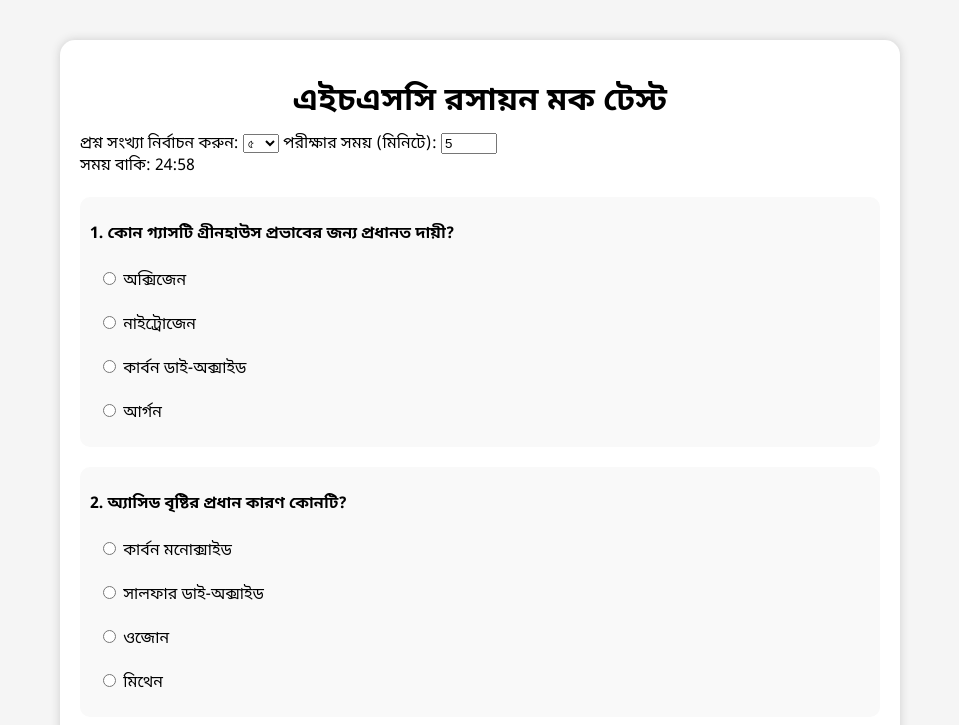
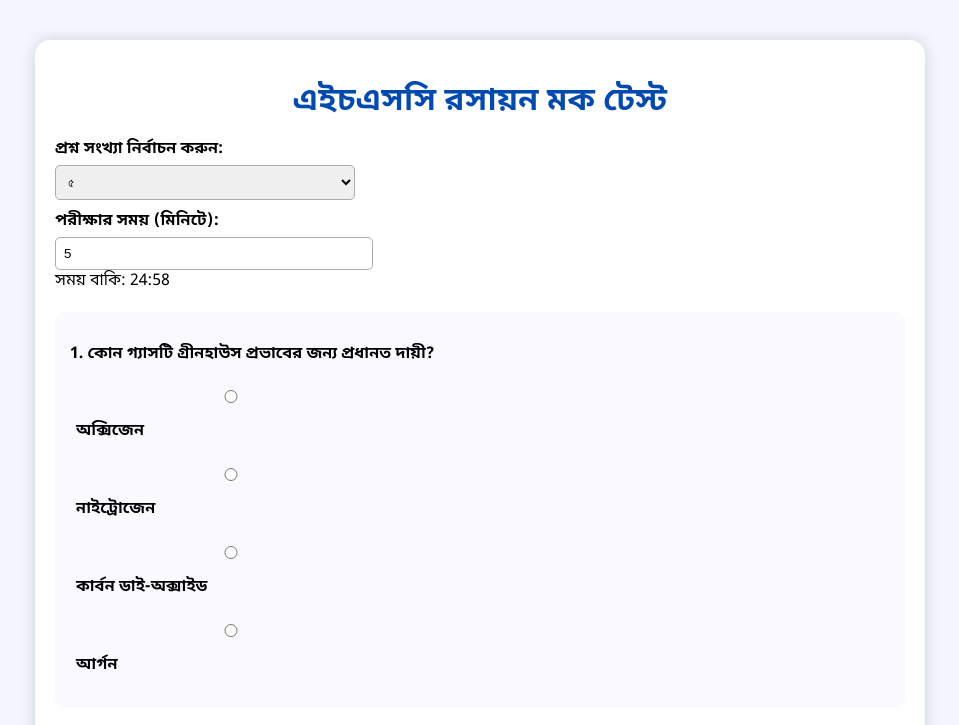
Before and after one commit to badhonkumarjoy14-debug/Mocktester, a plain HTML site: page index.html in a window 1280 px wide. Both pictures are taken after a click on the button "পরীক্ষা শুরু করুন". Shown: the top 725 px of the page, without its empty margins (160-1119 px from the left). Drawn offline with Linux system fonts and the light colour scheme.

```diff
--- a/style.css
+++ b/style.css
@@ -1,53 +1,36 @@
 body {
   font-family: "Noto Sans Bengali", Arial, sans-serif;
-  background: #f5f5f5;
-  text-align: center;
+  background: #f3f6ff;
 }
 
 .container {
   margin: 40px auto;
-  width: 90%;
-  max-width: 800px;
+  width: 95%;
+  max-width: 850px;
   background: #fff;
   padding: 20px;
   border-radius: 15px;
-  box-shadow: 0 0 10px #ccc;
-  text-align: left;
+  box-shadow: 0 0 15px rgba(0,0,0,0.15);
 }
 
 h1 {
   text-align: center;
-  margin-bottom: 10px;
+  margin-bottom: 15px;
+  color: #004aad;
 }
 
-.hidden {
-  display: none;
+label {
+  display: block;
+  margin: 10px 0 5px;
+  font-weight: bold;
 }
 
-.question {
-  margin: 20px 0;
-  padding: 10px;
-  border-radius: 10px;
-  background: #f9f9f9;
-}
-
-.option {
-  margin: 5px 0;
+select, input {
   padding: 8px;
+  border: 1px solid #aaa;
   border-radius: 5px;
-  transition: background 0.2s;
-}
-
-.option label {
-  cursor: pointer;
-}
-
-.correct {
-  background-color: #c8f7c5;
-}
-
-.wrong {
-  background-color: #f7c5c5;
+  width: 100%;
+  max-width: 300px;
 }
 
 button {
@@ -57,10 +40,37 @@
   background: #007bff;
   color: #fff;
   border: none;
-  border-radius: 5px;
+  border-radius: 8px;
   cursor: pointer;
 }
 
 button:hover {
   background: #0056b3;
 }
+
+.hidden { display: none; }
+
+.question {
+  margin: 20px 0;
+  padding: 15px;
+  border-radius: 10px;
+  background: #f9f9ff;
+}
+
+.option {
+  margin: 6px 0;
+  padding: 6px;
+  border-radius: 5px;
+}
+
+.option.correct { background-color: #c7f7c3; }
+.option.wrong { background-color: #f7c3c3; }
+
+.explanation {
+  font-size: 0.9em;
+  background: #eef4ff;
+  padding: 8px;
+  border-left: 4px solid #007bff;
+  border-radius: 5px;
+  margin-top: 8px;
+}
```
